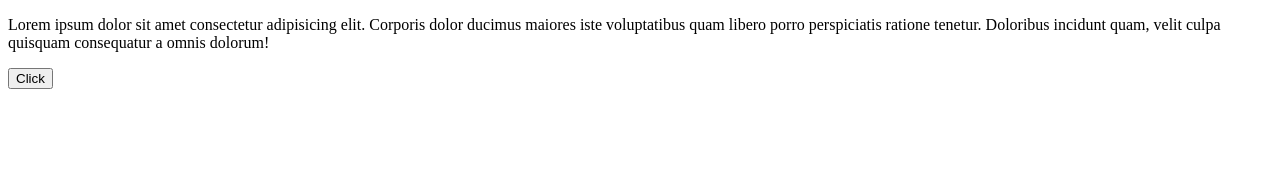
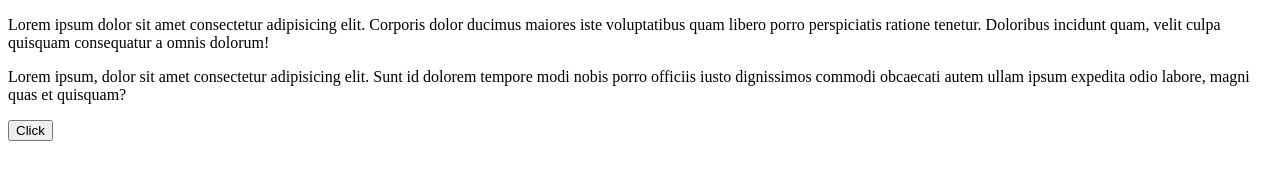
Before and after one commit to YzakV/web-page, a plain HTML site: page index.html in a window 1280 px wide. Drawn offline with Linux system fonts and the light colour scheme.

Commit message:
Update index.html

```diff
--- a/index.html
+++ b/index.html
@@ -9,6 +9,7 @@
    </head>
    <body>
       <p>Lorem ipsum dolor sit amet consectetur adipisicing elit. Corporis dolor ducimus maiores iste voluptatibus quam libero porro perspiciatis ratione tenetur. Doloribus incidunt quam, velit culpa quisquam consequatur a omnis dolorum!</p>
+      <p>Lorem ipsum, dolor sit amet consectetur adipisicing elit. Sunt id dolorem tempore modi nobis porro officiis iusto dignissimos commodi obcaecati autem ullam ipsum expedita odio labore, magni quas et quisquam?</p>
       <button id="boton">Click</button>
       <script src="app.js"></script>
    </body>
```
